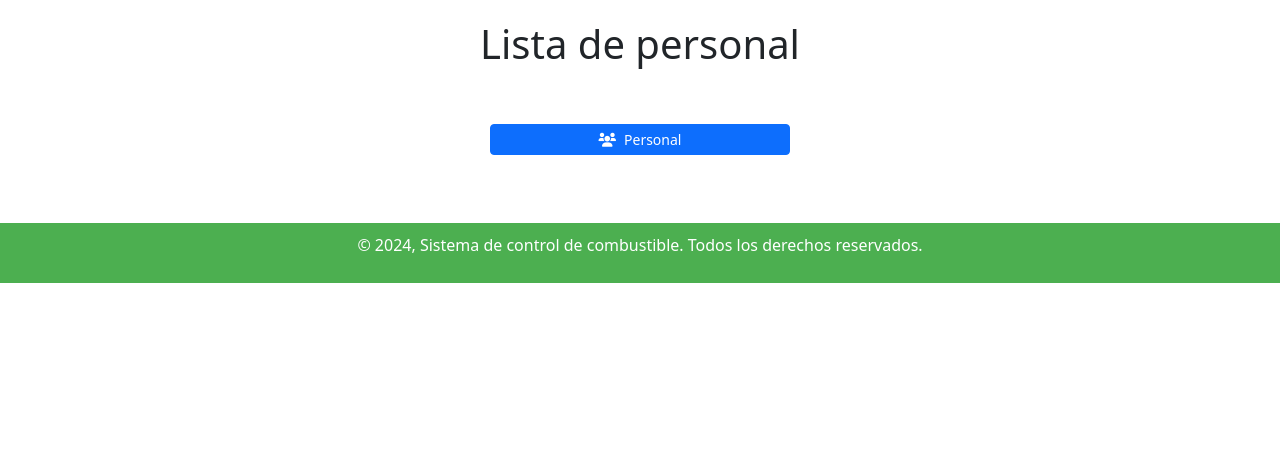
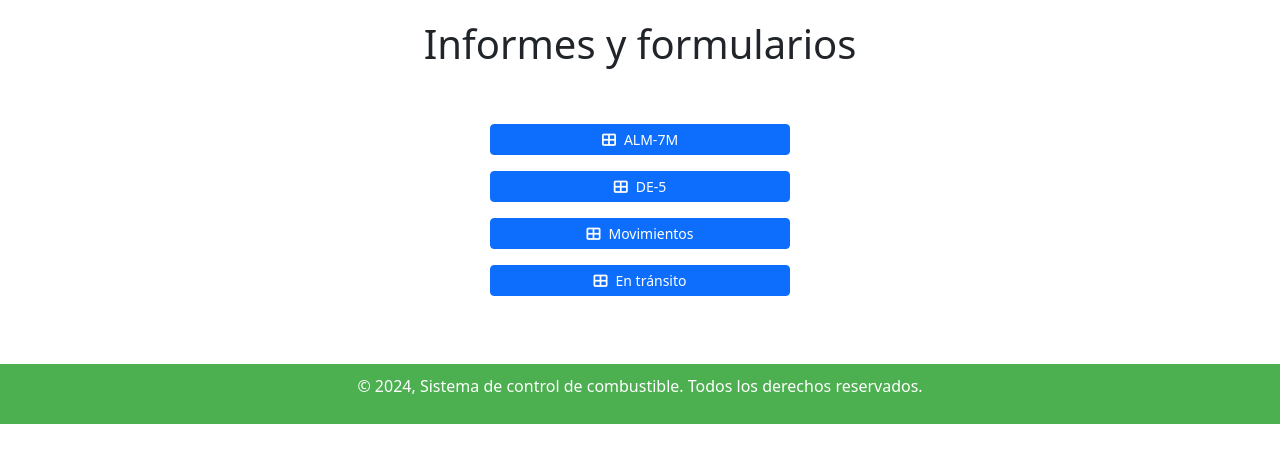
Before and after one commit to LorenzoFerreyra/control_combustible_app, a Django app: page /informes/ in a window 1280 px wide. Shown: the part 84-547 px from the top of the page. Run offline with Django 5.2, Linux system fonts and the light colour scheme; some libraries are stand-ins or nearby versions.

Commit message:
update informes

```diff
--- a/control_app/templates/informes.html
+++ b/control_app/templates/informes.html
@@ -12,15 +12,25 @@
     <script type="text/javascript" charset="utf8" src="https://cdn.datatables.net/1.10.24/js/jquery.dataTables.js"></script>
 </head>
 <body>
-    <h1 class="page-title">Lista de personal</h1>
+    <h1 class="page-title">Informes y formularios</h1>
     <div class="container py-5">
         <div class="row justify-content-center">
           <div class="col-md-6">
             <div class="vstack gap-3 mx-auto" style="max-width: 300px;">
                   <a class="btn btn-primary btn-sm" href="{% url 'lista_personal' %}">
-                    <i class="fas fa-users me-2"></i>Personal
+                    <i class="fas fa-th-large me-2"></i>ALM-7M
                            </a>
-                        </div>
+                           <a class="btn btn-primary btn-sm" href="{% url 'lista_personal' %}">
+                            <i class="fas fa-th-large me-2"></i>DE-5
+                          </a>
+                          <a class="btn btn-primary btn-sm" href="{% url 'lista_personal' %}">
+                            <i class="fas fa-th-large me-2"></i>Movimientos
+                          </a>
+                          <a class="btn btn-primary btn-sm" href="{% url 'lista_personal' %}">
+                            <i class="fas fa-th-large me-2"></i>En tránsito
+                          </a>
+    </div>
+</div>
     </body>
 </div>
 
```
